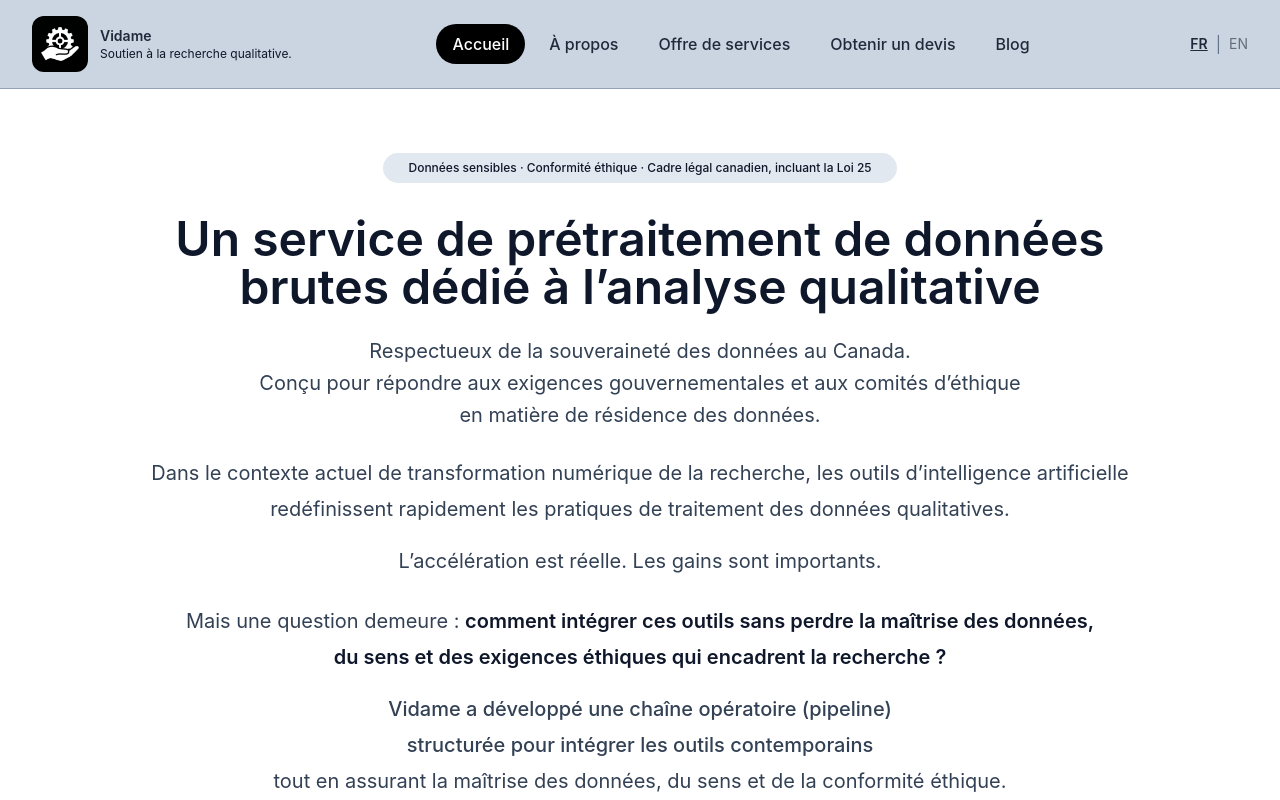
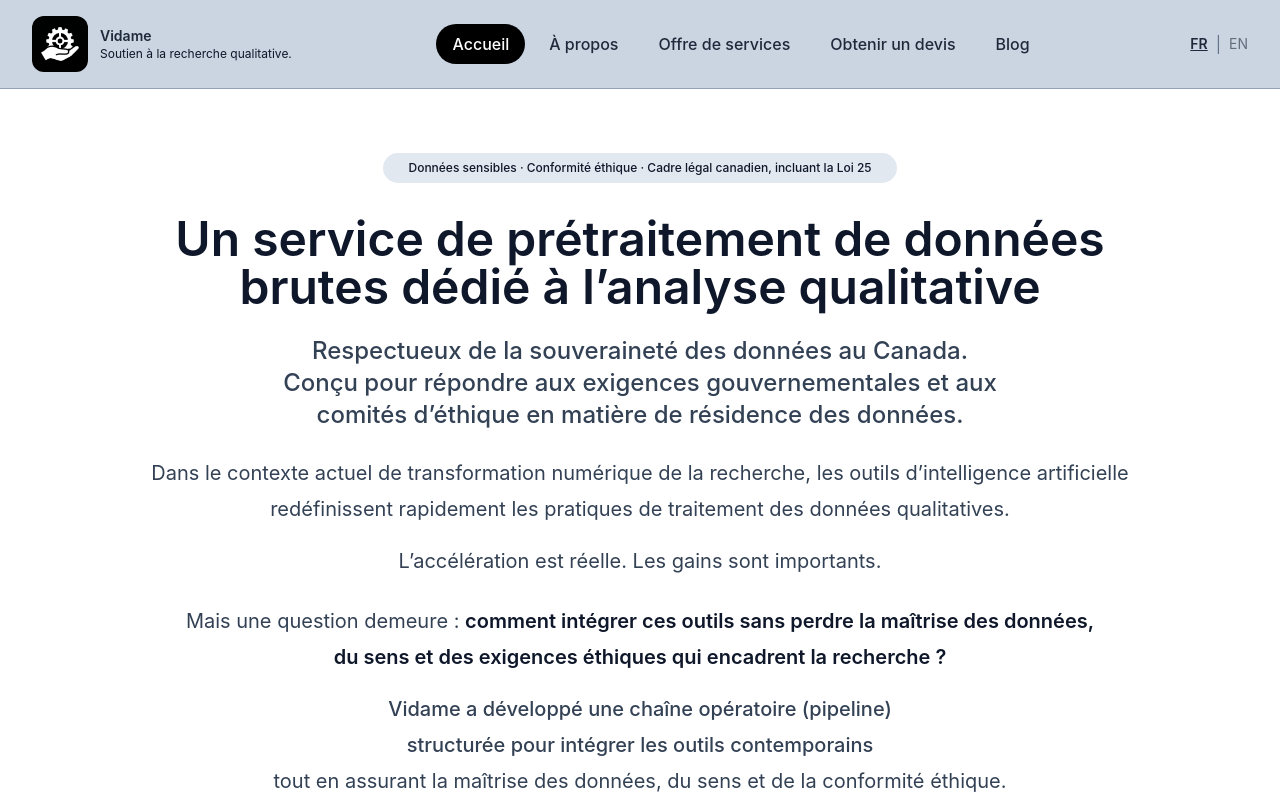
Before and after one commit to momopro21/vidame-recherche, a React (Vite) app: page / in a window 1280 px wide. Shown: the top 800 px of the page. Built offline with nearby package versions, Linux system fonts and the light colour scheme; the HTML template or start-up script is replaced by a standard one.

Commit message:
Update App.tsx

```diff
--- a/src/App.tsx
+++ b/src/App.tsx
@@ -520,7 +520,7 @@ function Accueil({setPage,lang,}: {setPage: (page: string) => void;lang: "fr" |
     </>
   )}
 </h1>
-      <h2 className="mt-4 text-left text-[18px] font-large leading-7 text-slate-700 md:mx-auto md:max-w-3xl md:text-center md:text-[20px] md:leading-8">
+      <h2 className="mt-4 text-left text-[20px] font-medium leading-7 text-slate-700 md:mx-auto md:max-w-3xl md:text-center md:text-[24px] md:leading-8">
       {lang === "fr" ? (
         <>
           Respectueux de la souveraineté des données au Canada.
```
